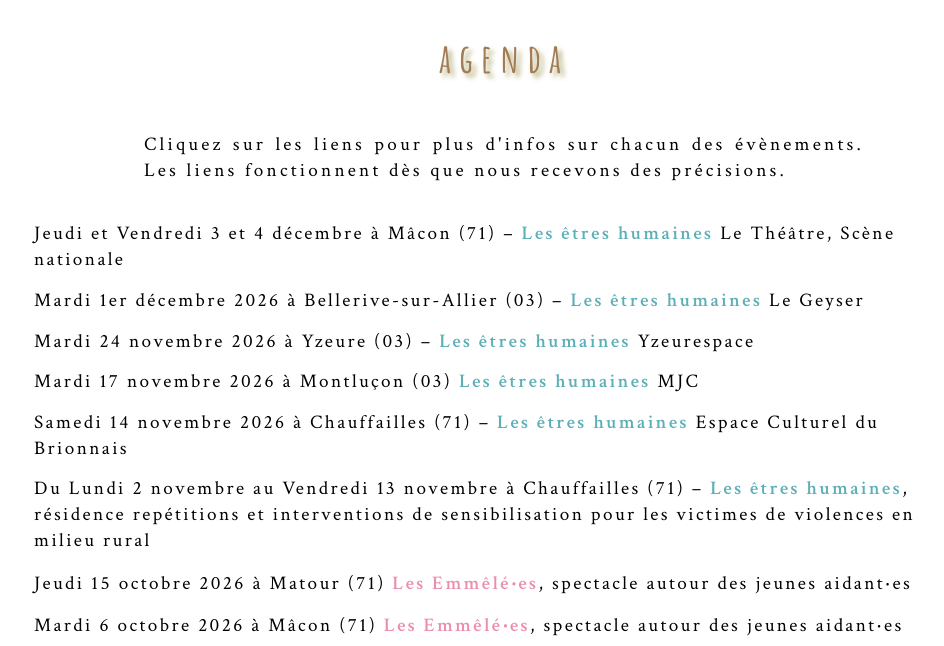
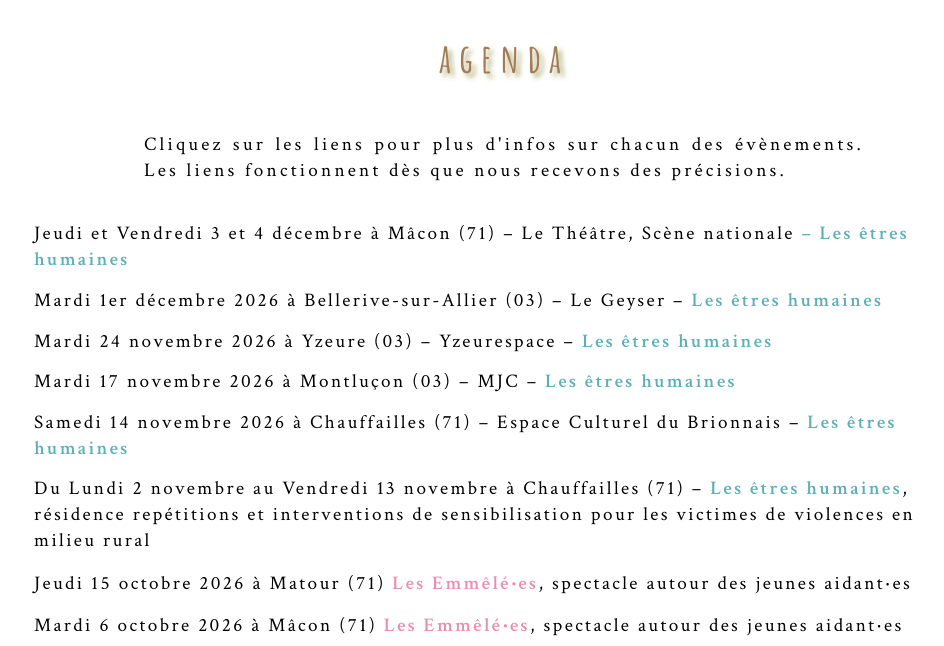
Before and after one commit to leshnik/revertouthaut, a Jekyll site: the page built from agenda.md, in a window 1280 px wide and 900 px high, cut to the strip 254-900 px from the top of the window. Shown: the whole strip, without its empty margins (136-1080 px from the left). Built offline with Jekyll 4.4.1, drawn with Linux system fonts in a browser that asks for light colours.

Commit message:
agenda leh theater names change order

```diff
--- a/agenda.md
+++ b/agenda.md
@@ -6,11 +6,11 @@ summary: Calendrier d'ateliers et de présentations publiques de Rêver Tout Hau
 <h1 id="ag">agenda</h1>
 <p class="intro-text">Cliquez sur les liens pour plus d'infos sur chacun des évènements. Les liens fonctionnent dès que nous recevons des précisions.</p>
 <ul class="agenda-list">
-<li><a href="#0304-12-2026">Jeudi et Vendredi 3 et 4 décembre à Mâcon (71) – <span style="color:#5bafb6; font-weight:bold;">Les êtres humaines</span> Le Théâtre, Scène nationale</a> </li>
-<li><a href="#01-12-2026">Mardi 1er décembre 2026 à Bellerive-sur-Allier (03) – <span style="color:#5bafb6; font-weight:bold;">Les êtres humaines</span> Le Geyser</a></li>
-<li><a href="#24-11-2026">Mardi 24 novembre 2026 à Yzeure (03) – <span style="color:#5bafb6; font-weight:bold;">Les êtres humaines</span> Yzeurespace</a></li>
-<li><a href="#17-11-2026">Mardi 17 novembre 2026 à Montluçon (03) <span style="color:#5bafb6; font-weight:bold;">Les êtres humaines</span> MJC</a></li>
-<li><a href="#14-11-2026">Samedi 14 novembre 2026 à Chauffailles (71) – <span style="color:#5bafb6; font-weight:bold;">Les êtres humaines</span> Espace Culturel du Brionnais</a></li>
+<li><a href="#0304-12-2026">Jeudi et Vendredi 3 et 4 décembre à Mâcon (71) – Le Théâtre, Scène nationale <span style="color:#5bafb6; font-weight:bold;"> – Les êtres humaines</span> </a> </li>
+<li><a href="#01-12-2026">Mardi 1er décembre 2026 à Bellerive-sur-Allier (03) – Le Geyser – <span style="color:#5bafb6; font-weight:bold;">Les êtres humaines</span> </a></li>
+<li><a href="#24-11-2026">Mardi 24 novembre 2026 à Yzeure (03) – Yzeurespace – <span style="color:#5bafb6; font-weight:bold;">Les êtres humaines</span></a></li>
+<li><a href="#17-11-2026">Mardi 17 novembre 2026 à Montluçon (03) – MJC – <span style="color:#5bafb6; font-weight:bold;">Les êtres humaines</span></a></li>
+<li><a href="#14-11-2026">Samedi 14 novembre 2026 à Chauffailles (71) – Espace Culturel du Brionnais – <span style="color:#5bafb6; font-weight:bold;">Les êtres humaines</span></a></li>
 <li><a href="#02-11-2026">Du Lundi 2 novembre au Vendredi 13 novembre à Chauffailles (71) –  <span style="color:#5bafb6; font-weight:bold;">Les êtres humaines</span>, résidence repétitions et interventions de sensibilisation pour les victimes de violences en milieu rural</a></li>
 
 <li><a href="#15-10-2026">Jeudi 15 octobre 2026 à Matour (71) <span style="color:oklch(75% 30% 359); font-weight:bold;">Les Emmêlé‧es</span>, spectacle autour des jeunes aidant‧es</a></li>
```
